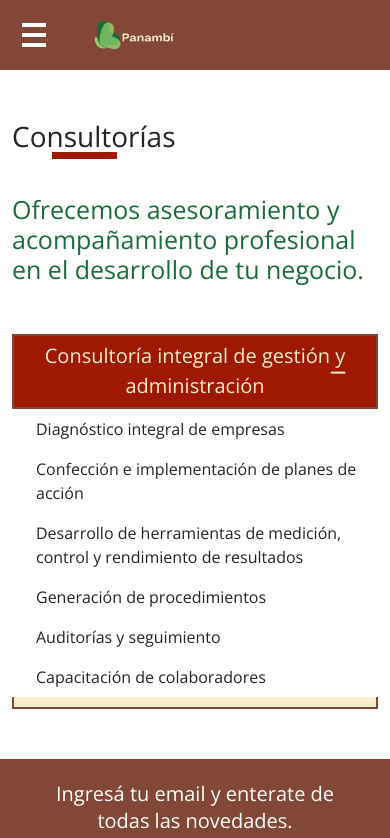
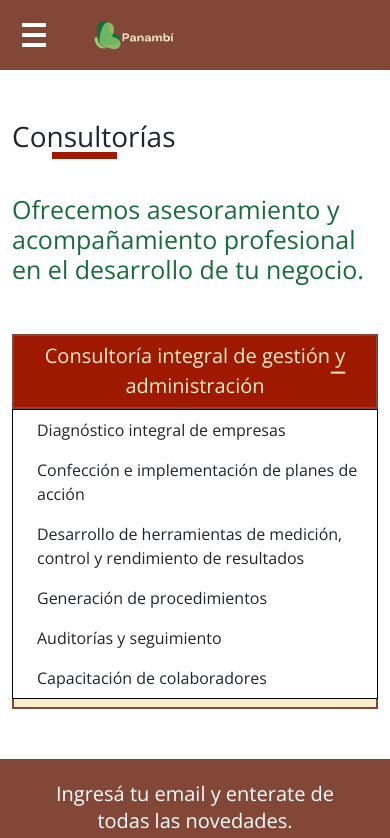
Before and after one commit to Matias-Benitez/Panambi, a React (Vite) app: page /consultoria in a window 390 px wide. Shown: the top 838 px of the page. Built offline with nearby package versions, Linux system fonts and the light colour scheme.

Commit message:
arreglo menor

```diff
--- a/src/pages/consultorias/consultoria.css
+++ b/src/pages/consultorias/consultoria.css
@@ -129,7 +129,7 @@
         top: 50%;
     }
 
-    .mobile-consultoria {gi
+    .mobile-consultoria {
         border: 1px solid black;
         width: 100%;
         background-color: white;
```
